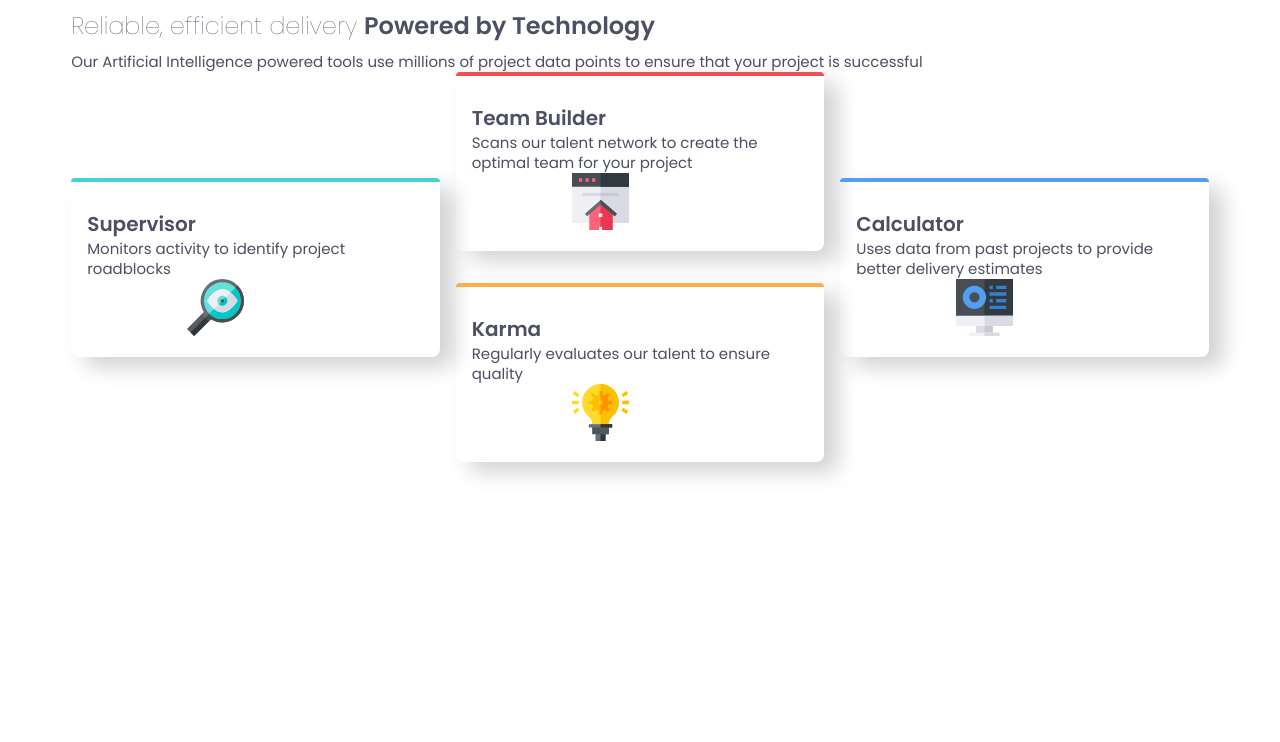
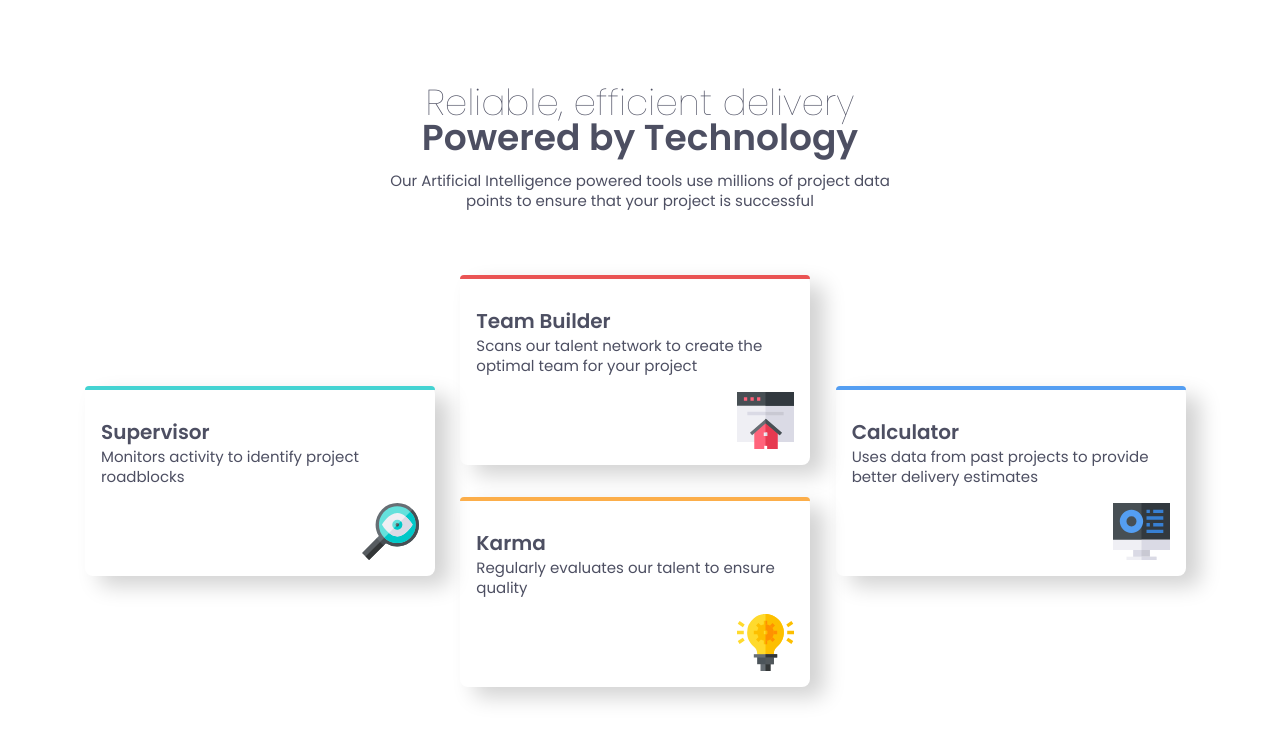
Before and after one commit to alfonso-ramos/four-card-featured-section, a plain HTML site: page index.html in a window 1280 px wide. Drawn offline with Linux system fonts and the light colour scheme.

Commit message:
[ADD] terminados los estilos y el redme

```diff
--- a/index.html
+++ b/index.html
@@ -24,6 +24,7 @@
   </head>
   <body>
     <div class="container">
+      <div class="main-text-container">
         <h1>
           Reliable, efficient delivery
           <strong>Powered by Technology</strong>
@@ -33,6 +34,7 @@
           Our Artificial Intelligence powered tools use millions of project data
           points to ensure that your project is successful
         </p>
+      </div>
 
       <div class="card-container">
         <div class="card card1">
--- a/style/main.css
+++ b/style/main.css
@@ -29,17 +29,19 @@ body {
 .container {
     max-width: 120rem;
     width: 90%;
-    margin: 0 auto;
+    margin: 8.5rem auto;
 }
 
 a {
     text-decoration: none;
 }
+
 h1 {
     font-weight: 100;
     font-size: 2.4rem;
     color: var(--gray);
     margin-bottom: 1.6rem;
+    line-height: 3.5rem;
 }
 
 h2 {
@@ -59,74 +61,106 @@ p {
     margin: 0;
 }
 
-img {
-
-
+.card-container {
+    margin-top: 7.6rem;
+    display: grid;
+    gap: 1.6rem;
+    justify-content: center;
+}
+.card {
+    min-width: 33.1rem;
+    border-radius: .8rem;
+    margin-bottom: 1.6rem;
+    box-shadow: 14px 10px 21px 0px rgba(0, 0, 0, 0.18);
+    -webkit-box-shadow: 14px 10px 21px 0px rgba(0, 0, 0, 0.18);
+    -moz-box-shadow: 14px 10px 21px 0px rgba(0, 0, 0, 0.18);
 }
 
-.card{
-    min-width: 33.1rem;
-    border-radius: .8rem;
-    margin-bottom: 1.6rem;box-shadow: 14px 10px 21px 0px rgba(0,0,0,0.18);
-    -webkit-box-shadow: 14px 10px 21px 0px rgba(0,0,0,0.18);
-    -moz-box-shadow: 14px 10px 21px 0px rgba(0,0,0,0.18);
-}
-.color-line1{
+.color-line1 {
     background-color: var(--turquoise);
     height: 4px;
     width: 100%;
     border-radius: .8rem .8rem 0 0;
 }
-.color-line2{
+
+.color-line2 {
     background-color: var(--red);
     height: 4px;
     width: 100%;
     border-radius: .8rem .8rem 0 0;
 }
-.color-line3{
+
+.color-line3 {
     background-color: var(--yellow);
     height: 4px;
     width: 100%;
     border-radius: .8rem .8rem 0 0;
 }
-.color-line4{
+
+.color-line4 {
     background-color: var(--blue);
     height: 4px;
     width: 100%;
     border-radius: .8rem .8rem 0 0;
 }
-.card-content{
+
+.card-content {
     padding: 1.6rem;
+    display: block;
+    display: flex;
+    flex-direction: column;
+    align-items: flex-start;
 }
+
 .card-image{
     width: 5.7rem;
     height: 5.7rem;
-    margin-left: 10rem;
+    align-self: flex-end;
+    justify-self: flex-end;
+    margin-top: 1.6rem;
+
 }
 
-@media (min-width: 1024px){
-    .card1{
+@media (min-width: 1024px) {
+    h1{
+        font-size: 3.6rem;
+    }
+    .main-text-container {
+        margin: 0 auto;
+        width: 54rem;
+        text-align: center;
+    }
+    .main-text-container p{
+        margin-top: 1.6rem;
+    }
+    .card {
+        max-width: 35rem;
+    }
+    .card1 {
         grid-area: first;
     }
-    .card2{
+
+    .card2 {
         grid-area: second;
     }
-    .card3{
+
+    .card3 {
         grid-area: thirth;
     }
-    .card4{
+
+    .card4 {
         grid-area: fourth;
     }
-    .card-container{
-        display: grid;
+    .card-container {
         grid-template-columns: repeat(3, 1fr);
-        grid-template-rows: repeat(4, 1fr);
         grid-template-areas:
-        ". second ."
-        "first second fourth"
-        "first thirth fourth"
-        ". thirth ."
-        ;
-        gap: 1.6rem;
+            ". second ."
+            "first second fourth"
+            "first thirth fourth"
+            ". thirth .";
+        width: 100%;
+        max-width: 111rem;
+        margin: 6.4rem auto;
+
     }
 }
```
Also changed, not shown: image.png (added), 3 other files. Lines whose indentation alone changed are shown as unchanged.
